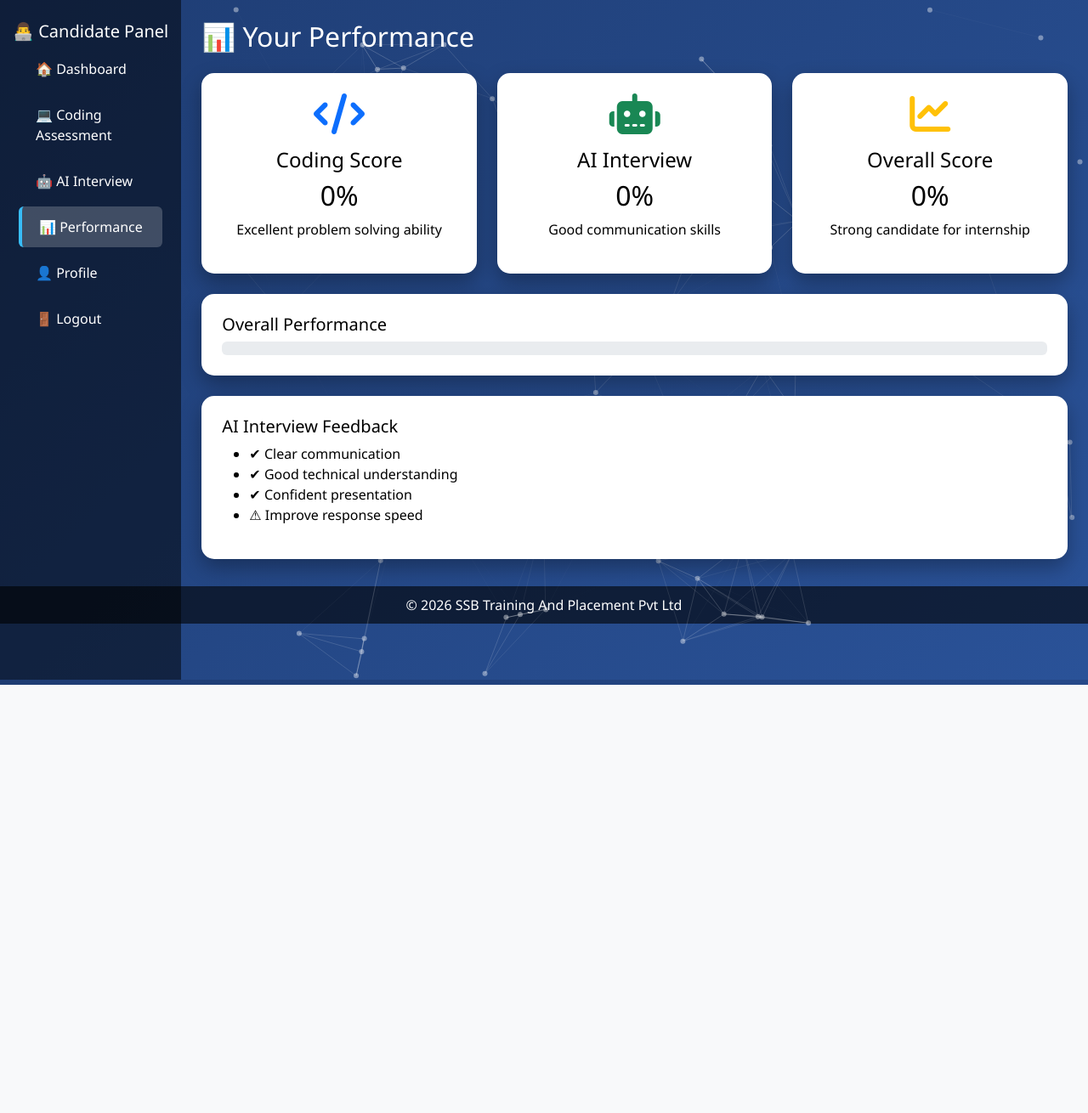
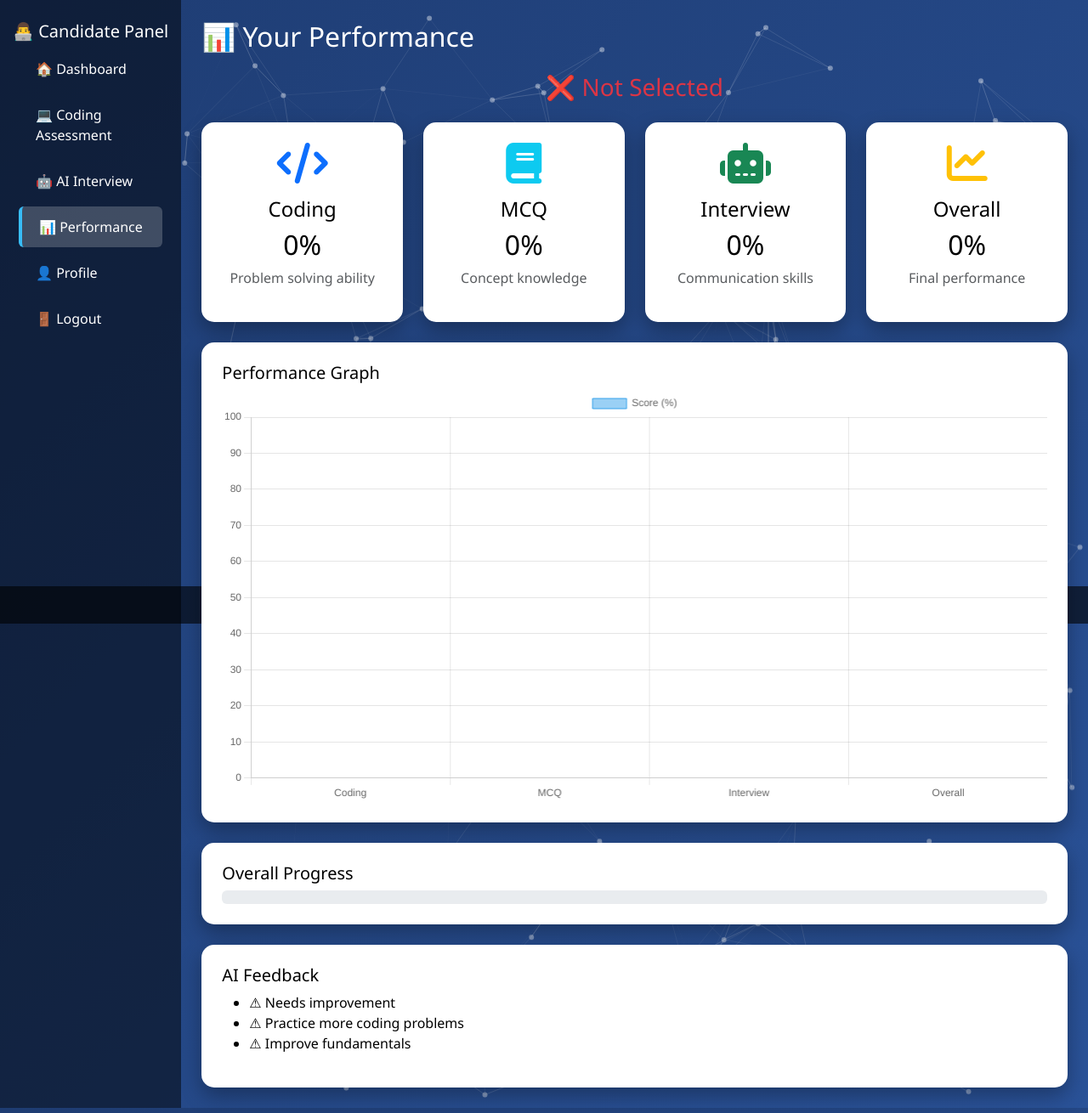
Before and after one commit to korapatisreedhar/SSB_PROJECTS, a Flask app: page /performance in a window 1280 px wide. Shown: the part 66-1376 px from the top of the page at 85% size. Before the commit the page ends 872 px from the top, so only its background shows below. Run offline with Flask 3, Linux system fonts and the light colour scheme; a user stored in the database is signed in; data comes from the database, SQL or seed files in the repository; both versions use the stored data as it was after the commit.

Commit message:
Sreedhar afternoon updated added cheating

```diff
--- a/app.py
+++ b/app.py
@@ -204,23 +204,27 @@ def final_submit():
         return redirect("/")
 
     user_id = session.get("user_id")
-    cheated = session.get("violations", 0) >= 3
-
-    conn = sqlite3.connect("database.db")
-    cur = conn.cursor()
-
-    # coding score
+
+    conn = sqlite3.connect("database.db")
+    cur = conn.cursor()
+
+    # ✅ GET CHEATING FROM DB (NOT SESSION)
+    cur.execute("SELECT cheated FROM mcq_results WHERE user_id=?", (user_id,))
+    data = cur.fetchone()
+    cheated = data[0] if data else 0
+
+    # CODING SCORE
     cur.execute("SELECT AVG(score) FROM coding_results WHERE user_id=?", (user_id,))
     coding_score = cur.fetchone()[0] or 0
 
-    # mcq score
+    # MCQ SCORE
     cur.execute("SELECT score FROM mcq_results WHERE user_id=?", (user_id,))
     mcq = cur.fetchone()
     mcq_score = mcq[0] if mcq else 0
 
     total_score = int((mcq_score * 2) + coding_score)
 
-    # save result
+    # SAVE FINAL RESULT
     cur.execute("""
         UPDATE users
         SET test_completed = 1,
@@ -232,7 +236,7 @@ def final_submit():
     conn.commit()
     conn.close()
 
-    # clear exam session only
+    # CLEAR EXAM SESSION
     session.pop("coding_questions", None)
     session.pop("current_index", None)
     session.pop("total_questions", None)
@@ -243,21 +247,14 @@ def final_submit():
 @app.route("/video_interview")
 def video_interview():
     return render_template("video_interview.html")
+
 @app.route("/performance")
 def performance():
 
+    if "email" not in session:
+        return redirect("/")
+
     email = session.get("email")
-
-    if not email:
-        return redirect("/")
-
-    # 👉 only show message, don't block app
-    if session.get("violations", 0) >= 3:
-        return render_template("performance.html",
-                               coding_score=0,
-                               mcq_score=0,
-                               overall=0,
-                               disqualified=True)
 
     conn = sqlite3.connect("database.db")
     cur = conn.cursor()
@@ -270,18 +267,21 @@ def performance():
 
     user_id = user[0]
 
-    # CODING
+    # 🚨 CHEATING STATUS
+    cur.execute("SELECT cheated FROM mcq_results WHERE user_id=?", (user_id,))
+    cheat_data = cur.fetchone()
+    cheated = cheat_data[0] if cheat_data else 0
+
+    # ================= CODING =================
     cur.execute("SELECT score FROM coding_results WHERE user_id=?", (user_id,))
     coding_scores = cur.fetchall()
 
     total_questions = 2
-
     coding_score = sum([s[0] for s in coding_scores]) / total_questions if coding_scores else 0
 
-    # MCQ
+    # ================= MCQ =================
     cur.execute("SELECT score FROM mcq_results WHERE user_id=?", (user_id,))
     mcq = cur.fetchone()
-
     mcq_score = mcq[0] if mcq else 0
 
     domain = session.get("domain")
@@ -291,15 +291,31 @@ def performance():
 
     mcq_percentage = (mcq_score / total_mcq) * 100 if total_mcq else 0
 
+    # ================= INTERVIEW =================
+    cur.execute("SELECT score FROM interviews WHERE candidate_id=?", (user_id,))
+    interview = cur.fetchone()
+    interview_score = interview[0] if interview else 0
+
+    # ================= FINAL SCORE =================
     overall = int((mcq_percentage * 0.6) + (coding_score * 0.4))
+
+    # ================= STATUS =================
+    if overall >= 75:
+        status = "Selected"
+    elif overall >= 50:
+        status = "On Hold"
+    else:
+        status = "Rejected"
 
     conn.close()
 
     return render_template("performance.html",
                            coding_score=int(coding_score),
                            mcq_score=int(mcq_percentage),
+                           interview_score=int(interview_score),
                            overall=overall,
-                           disqualified=False)
+                           status=status,
+                           disqualified=cheated)
 # ===============================
 # ADMIN PANEL ROUTES
 # ===============================
@@ -877,7 +893,6 @@ def view_mcq_questions():
 @app.route("/mcq_test")
 def mcq_test():
 
-    # ✅ LOGIN CHECK
     if "email" not in session:
         return redirect("/")
 
@@ -886,20 +901,15 @@ def mcq_test():
     conn = sqlite3.connect("database.db")
     cur = conn.cursor()
 
-    # ✅ CHECK MCQ
+    # 🔒 BLOCK REATTEMPT (IMPORTANT)
     cur.execute("SELECT score FROM mcq_results WHERE user_id=?", (user_id,))
     mcq_done = cur.fetchone()
 
-    # ✅ CHECK CODING COUNT (IMPORTANT FIX)
-    cur.execute("SELECT COUNT(*) FROM coding_results WHERE user_id=?", (user_id,))
-    coding_count = cur.fetchone()[0]
-
-    # ✅ BLOCK ONLY IF FULL TEST COMPLETED
-    if mcq_done and coding_count >= 2:
+    if mcq_done:
         conn.close()
-        return "<h2 style='text-align:center;margin-top:100px;'>✅ Your test is already submitted</h2>"
-
-    # ================= DOMAIN LOGIC =================
+        return "<h2 style='text-align:center;margin-top:100px;'>❌ You already attempted the exam</h2>"
+
+    # DOMAIN LOGIC
     domain = session.get("domain")
 
     if not domain:
@@ -908,7 +918,6 @@ def mcq_test():
 
     domain = domain.strip()
 
-    # ✅ CASE-INSENSITIVE MATCH
     cur.execute(
         "SELECT * FROM mcq_questions WHERE LOWER(domain)=LOWER(?)",
         (domain,)
@@ -917,10 +926,6 @@ def mcq_test():
     questions = cur.fetchall()
     conn.close()
 
-    # ✅ DEBUG
-    print("User domain:", domain)
-    print("Questions found:", len(questions))
-
     if not questions:
         return f"No MCQ questions found for domain: {domain}"
 
@@ -930,52 +935,47 @@ def mcq_test():
 @app.route("/submit_mcq", methods=["POST"])
 def submit_mcq():
 
-    # ✅ LOGIN CHECK
     if "user_id" not in session:
         return redirect("/")
 
-    score = 0
+    user_id = session.get("user_id")
     domain = session.get("domain")
-    user_id = session.get("user_id")
-
-    conn = sqlite3.connect("database.db")
-    cur = conn.cursor()
-
-    # ✅ get only domain questions
+
+    conn = sqlite3.connect("database.db")
+    cur = conn.cursor()
+
     cur.execute(
         "SELECT * FROM mcq_questions WHERE domain=?",
         (domain,)
     )
     questions = cur.fetchall()
 
-    # ================= CHECK ALL ANSWERED =================
-    answered_count = 0
-
+    # CHECK ALL ANSWERED
     for q in questions:
-        user_answer = request.form.get(f"q{q[0]}")
-        if user_answer:
-            answered_count += 1
-
-    if answered_count < len(questions):
-        conn.close()
-        return "Please answer all questions before submitting"
-
-    # ================= CALCULATE SCORE =================
+        if not request.form.get(f"q{q[0]}"):
+            conn.close()
+            return "Please answer all questions before submitting"
+
+    # CALCULATE SCORE
+    score = 0
     for q in questions:
         user_answer = request.form.get(f"q{q[0]}")
         if user_answer == q[7]:
             score += 1
 
-    # ✅ save in session
+    # 🚨 CHEATING FLAG
+    cheated = 1 if session.get("violations", 0) >= 3 else 0
+
+    # SAVE SESSION
     session["mcq_score"] = score
 
-    # ================= SAVE IN DATABASE =================
     try:
         cur.execute("""
-        INSERT INTO mcq_results(user_id, score)
-        VALUES(?,?)
-        ON CONFLICT(user_id) DO UPDATE SET score=excluded.score
-        """, (user_id, score))
+        INSERT INTO mcq_results(user_id, score, cheated)
+        VALUES(?,?,?)
+        ON CONFLICT(user_id)
+        DO UPDATE SET score=excluded.score, cheated=excluded.cheated
+        """, (user_id, score, cheated))
 
         conn.commit()
 
@@ -985,9 +985,10 @@ def submit_mcq():
 
     conn.close()
 
-    # ✅ go to coding test
+    # 🔥 RESET CHEATING SESSION
+    session.pop("violations", None)
+
     return redirect("/start_coding_test")
-
 # @app.route("/coding_test")
 # def coding_test():
 
--- a/templates/Performance.html
+++ b/templates/Performance.html
@@ -144,7 +144,9 @@ width:100%;
 <div id="particles-js"></div>
 <h2 class="mb-4">📊 Your Performance</h2>
 
+
 {% if disqualified %}
+
 <div class="alert alert-danger text-center">
     <h3>❌ You are Disqualified</h3>
     <p>You violated exam rules.</p>
@@ -153,37 +155,62 @@ width:100%;
         Go to Dashboard
     </a>
 </div>
-{% endif %}
 
-{% if not disqualified %}
+{% else %}
+
+
+
+
+
+
+<!-- STATUS -->
+<div class="text-center mb-4">
+    {% if status == "Selected" %}
+        <h3 class="text-success">🎉 Congratulations! You are Selected</h3>
+    {% elif status == "On Hold" %}
+        <h3 class="text-warning">⏳ You are On Hold</h3>
+    {% else %}
+        <h3 class="text-danger">❌ Not Selected</h3>
+    {% endif %}
+</div>
 
 <!-- SCORE CARDS -->
 <div class="row g-4">
 
-<div class="col-md-4">
+<div class="col-md-3">
 <div class="card text-center p-4">
 <i class="fa fa-code fa-3x text-primary"></i>
-<h4 class="mt-3">Coding Score</h4>
+<h4 class="mt-3">Coding</h4>
 <h2>{{ coding_score|default(0) }}%</h2>
-<p>Excellent problem solving ability</p>
+<p class="text-muted">Problem solving ability</p>
 </div>
 </div>
 
-<div class="col-md-4">
+<div class="col-md-3">
 <div class="card text-center p-4">
-<i class="fa fa-robot fa-3x text-success"></i>
-<h4 class="mt-3">AI Interview</h4>
-<h2>{{ interview_score|default(0) }}%</h2>
-<p>Good communication skills</p>
+<i class="fa fa-book fa-3x text-info"></i>
+<h4 class="mt-3">MCQ</h4>
+<h2>{{ mcq_score|default(0) }}%</h2>
+<p class="text-muted">Concept knowledge</p>
 </div>
 </div>
 
-<div class="col-md-4">
+<div class="col-md-3">
+<div class="card text-center p-4">
+<i class="fa fa-robot fa-3x text-success"></i>
+<h4 class="mt-3">Interview</h4>
+<h2>{{ interview_score|default(0) }}%</h2>
+
+<p class="text-muted">Communication skills</p>
+</div>
+</div>
+
+<div class="col-md-3">
 <div class="card text-center p-4">
 <i class="fa fa-chart-line fa-3x text-warning"></i>
-<h4 class="mt-3">Overall Score</h4>
+<h4 class="mt-3">Overall</h4>
 <h2>{{ overall|default(0) }}%</h2>
-<p>Strong candidate for internship</p>
+<p class="text-muted">Final performance</p>
 </div>
 </div>
 
@@ -191,39 +218,52 @@ width:100%;
 
 <br>
 
-<!-- PROGRESS -->
+<!-- GRAPH -->
 <div class="card p-4">
-
-<h5>Overall Performance</h5>
-
-<div class="progress">
- <div class="progress-bar bg-success"
-     role="progressbar"
-     style="width: {{ overall }}%;">
-     {{ overall }}%
- </div>
-</div>
-
+<h5>Performance Graph</h5>
+<canvas id="scoreChart"></canvas>
 </div>
 
 <br>
 
-<!-- AI FEEDBACK -->
+<!-- PROGRESS -->
+<div class="card p-4">
+<h5>Overall Progress</h5>
+<div class="progress">
+ <div class="progress-bar bg-success"
+     role="progressbar"
+    style="width: {{ overall|default(0) }}%; transition: width 1s;">
+{{ overall|default(0) }}%
+ </div>
+</div>
+</div>
+
+<br>
+
+<!-- FEEDBACK -->
 <div class="card p-4">
 
-<h5>AI Interview Feedback</h5>
+<h5>AI Feedback</h5>
 
 <ul>
-<li>✔ Clear communication</li>
-<li>✔ Good technical understanding</li>
-<li>✔ Confident presentation</li>
-<li>⚠ Improve response speed</li>
+{% if (overall|default(0)) >= 75 %}
+<li>✔ Excellent performance</li>
+<li>✔ Strong technical & communication skills</li>
+<li>✔ Ready for hiring</li>
+{% elif overall >= 50 %}
+<li>✔ Good attempt</li>
+<li>⚠ Improve coding speed</li>
+<li>⚠ Work on communication clarity</li>
+{% else %}
+<li>⚠ Needs improvement</li>
+<li>⚠ Practice more coding problems</li>
+<li>⚠ Improve fundamentals</li>
+{% endif %}
 </ul>
 
 </div>
 
 {% endif %}
-
 </div>
 
 </div>
@@ -260,6 +300,38 @@ speed:2
 <footer class="footer">
 © 2026 SSB Training And Placement Pvt Ltd
 </footer>
+<script src="https://cdn.jsdelivr.net/npm/chart.js"></script>
+
+<script>
+const ctx = document.getElementById('scoreChart');
+
+if(ctx){
+    new Chart(ctx, {
+        type: 'bar',
+        data: {
+            labels: ['Coding', 'MCQ', 'Interview', 'Overall'],
+            datasets: [{
+                label: 'Score (%)',
+               data: [
+                    {{ coding_score|default(0) }},
+                    {{ mcq_score|default(0) }},
+                    {{ interview_score|default(0) }},
+                    {{ overall|default(0) }}
+                        ],
+                borderWidth: 1
+            }]
+        },
+        options: {
+            scales: {
+                y: {
+                    beginAtZero: true,
+                    max: 100
+                }
+            }
+        }
+    });
+}
+</script>
 
 </body>
 </html>
```
Also changed, not shown: database.py (+9 -2 lines), database.db.
